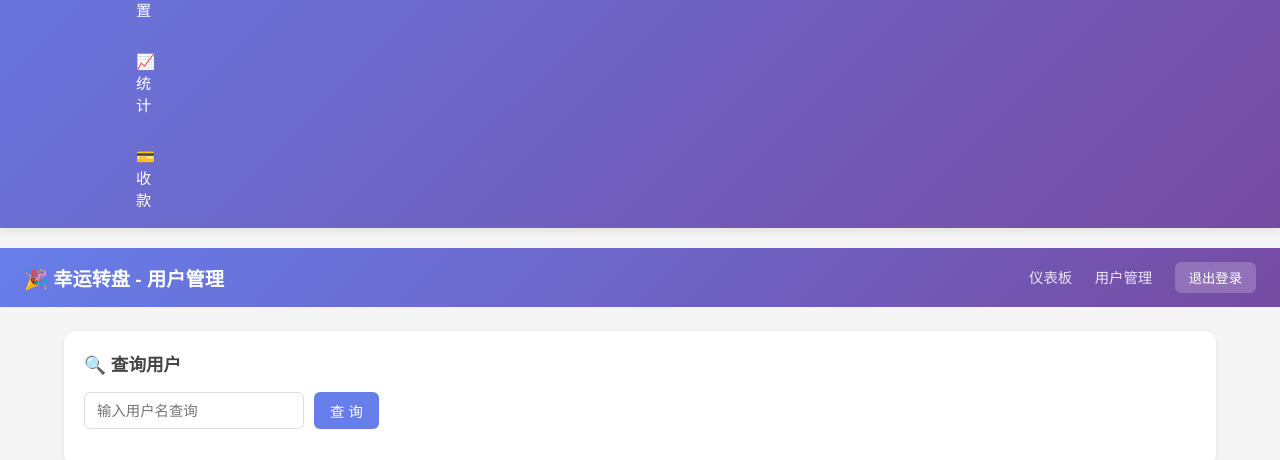
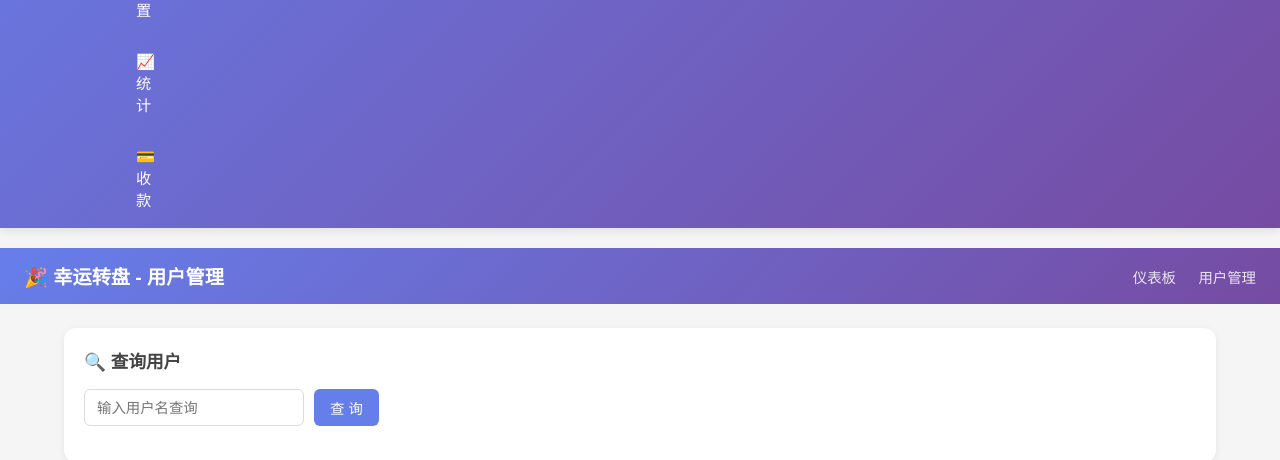
Before and after one commit to gaojian98/lucky-spin, a website: page admin/users.html in a window 1280 px wide. Shown: the part 342-802 px from the top of the page. Drawn offline with Linux system fonts and the light colour scheme; sample sign-in values are in the browser's storage.

Commit message:
Remove all duplicate logout buttons from admin pages - keep only nav.js button

```diff
--- a/admin/users.html
+++ b/admin/users.html
@@ -81,7 +81,6 @@
     <div class="nav">
       <a href="/admin/dashboard.html">仪表板</a>
       <a href="/admin/users.html">用户管理</a>
-      <button class="logout" onclick="logout()">退出登录</button>
     </div>
   </div>
 
```
